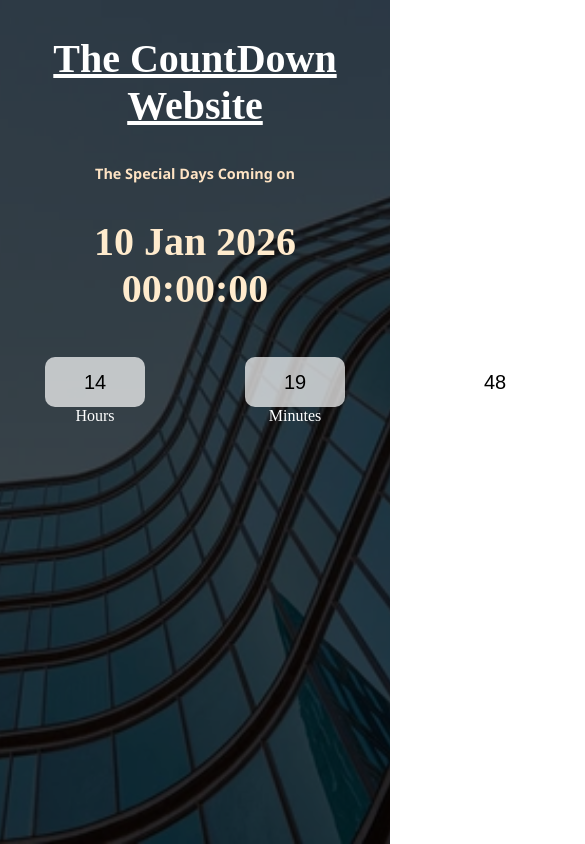
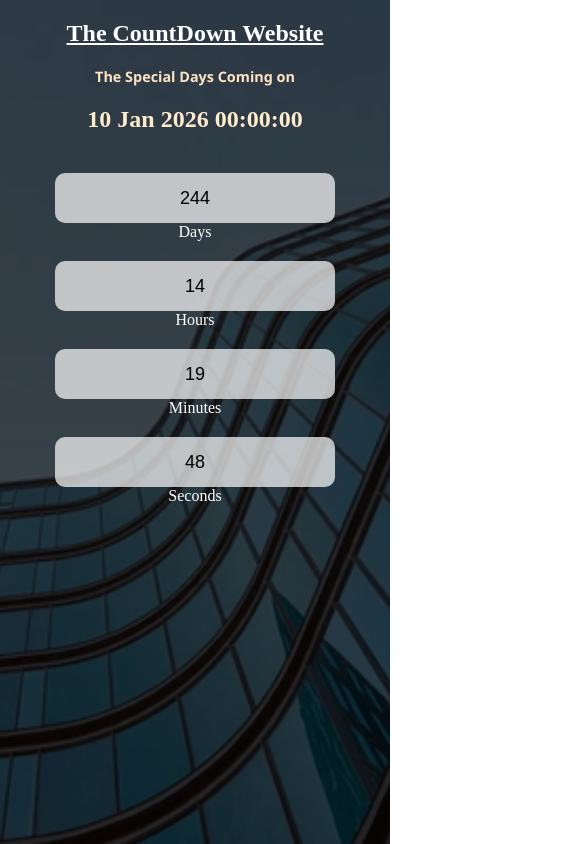
Before and after one commit to Rajnandani591/The-Countdown-App, a plain HTML site: page index.html in a window 390 px wide. Shown: the top 844 px of the page, 585 px wide, since content can reach past the window. Drawn offline with Linux system fonts and the light colour scheme.

Commit message:
Update style.css

```diff
--- a/style.css
+++ b/style.css
@@ -63,3 +63,26 @@ background-repeat: no-repeat;
   h4{
     color: blanchedalmond;
   }
+/* Responsive styling */
+@media (max-width: 720px) {
+    h2, h4 {
+        font-size: 24px;
+        margin: 20px;
+    }
+
+    .col {
+        width: 90%;
+        flex-direction: column;
+        align-items: center;
+    }
+
+    .col div {
+        width: 100%;
+        margin: 10px 0;
+    }
+
+    input {
+        width: 80%;
+        font-size: 18px;
+    }
+}
```
